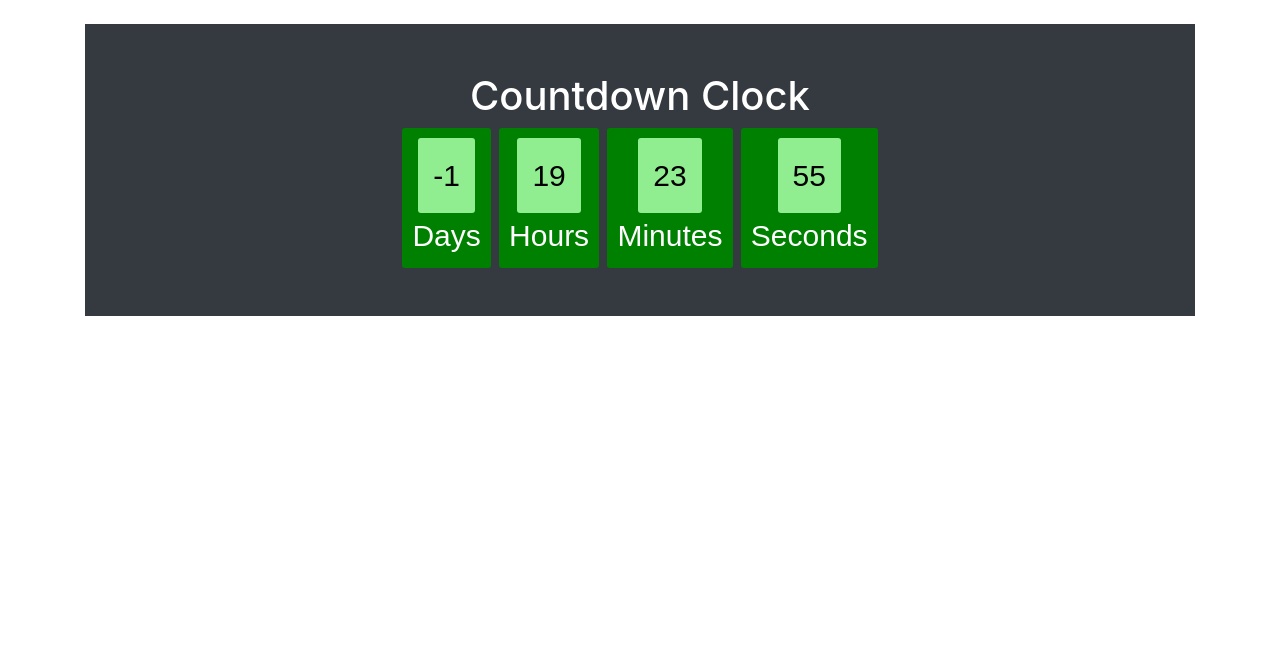
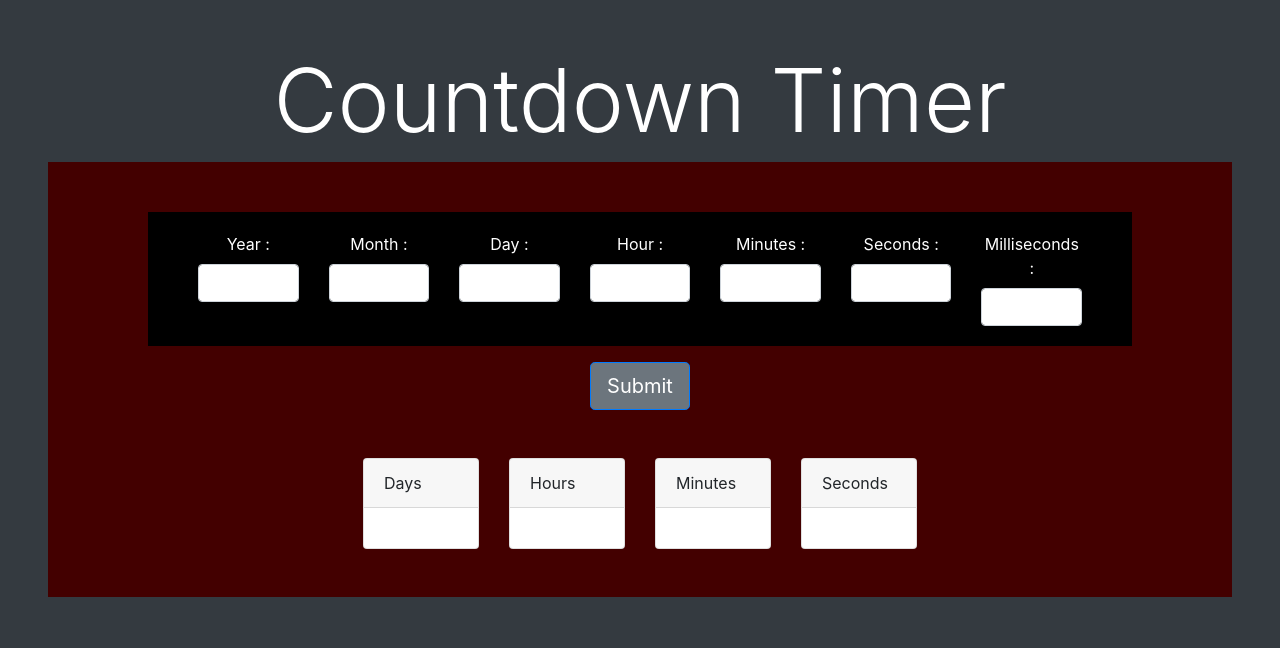
Before and after one commit to kanishk307/countdown-timer, a plain HTML site: page index.html in a window 1280 px wide. Drawn offline with nearby package versions, Linux system fonts and the light colour scheme.

Commit message:
Countdown timer

```diff
--- a/index.html
+++ b/index.html
@@ -1,43 +1,115 @@
 <!DOCTYPE HTML>
 <html>
 <head>
+
+<link href="https://maxcdn.bootstrapcdn.com/bootstrap/4.0.0/css/bootstrap.min.css" rel="stylesheet" integrity="sha384-Gn5384xqQ1aoWXA+058RXPxPg6fy4IWvTNh0E263XmFcJlSAwiGgFAW/dAiS6JXm" crossorigin="anonymous">
+<script
+  src="https://code.jquery.com/jquery-2.2.4.js"
+  integrity="sha256-iT6Q9iMJYuQiMWNd9lDyBUStIq/8PuOW33aOqmvFpqI="
+  crossorigin="anonymous"></script>
 <link rel="stylesheet" href="src/style.css" type="text/css">
-<link href="https://maxcdn.bootstrapcdn.com/bootstrap/4.0.0/css/bootstrap.min.css" rel="stylesheet" integrity="sha384-Gn5384xqQ1aoWXA+058RXPxPg6fy4IWvTNh0E263XmFcJlSAwiGgFAW/dAiS6JXm" crossorigin="anonymous">
 </head>
-<body class="text-center">
-<div class="row">
-    <div class="container">
-        <div class="col-lg-12 bg-dark pb-5 mt-4">
-            <h1 class="pt-5 text-white">Countdown Clock</h1>
-<div id="clockdiv">
-  <div>
-    <span class="days" id="day"></span>
-    <div class="smalltext text-white">Days</div>
-  </div>
-  <div>
-    <span class="hours" id="hour"></span>
-    <div class="smalltext text-white">Hours</div>
-  </div>
-  <div>
-    <span class="minutes" id="minute"></span>
-    <div class="smalltext text-white">Minutes</div>
-  </div>
-  <div>
-    <span class="seconds" id="second"></span>
-    <div class="smalltext text-white">Seconds</div>
-  </div>
-</div>
 
-        </div>
+
+<body class="py-5 bg-dark">
+<h2 class="text-white text-center display-2">Countdown Timer</h2>
+<div class="pt-5 mx-5 full-container" style="background-color: #430000;">
+<form action="" class="form form-group data-input" id="data-form">
+<div class="row text-center px-5">
+    <div class="col">
+      <label for="year-textbox" class="text-white">Year : </label><input type="text" id="year-textbox" class="form-control d-inline">
     </div>
+
+    <div class="col">
+      <label for="month-textbox" class="text-white">Month : </label><input type="text" id="month-textbox" class="form-control d-inline">
+    </div>
+
+    <div class="col">
+      <label for="day-textbox" class="text-white">Day : </label><input type="text" id="day-textbox" class="form-control d-inline">
+    </div>
+
+    <div class="col">
+      <label for="hour-textbox" class="text-white">Hour : </label><input type="text" id="hour-textbox" class="form-control d-inline">
+    </div>
+
+    <div class="col">
+      <label for="minute-textbox" class="text-white">Minutes : </label><input type="text" id="minute-textbox" class="form-control d-inline">
+    </div>
+
+    <div class="col">
+      <label for="second-textbox" class="text-white">Seconds : </label><input type="text" id="second-textbox" class="form-control d-inline">
+    </div>
+
+    <div class="col">
+      <label for="millisecond-textbox" class="text-white">Milliseconds : </label><input type="text" id="millisecond-textbox" class="form-control d-inline">
+    </div>
+
 </div>
 
 
-<p id="demo"></p>
+
+</form>
+<button class="btn btn-primary btn-lg mx-auto mt-0 bg-secondary" style="display: block;" id="submit">Submit</button>
+
+<div class="row main-container py-5" id="countdown-main">
+
+<div class="col">
+   <div class="card">
+       <div class="card-header">
+           <div>Days</div>
+       </div>
+       <div class="card-body">
+           <span class="days" id="day"></span>
+       </div>
+   </div>
+</div>
+
+
+
+<div class="col">
+   <div class="card">
+       <div class="card-header">
+           <div>Hours</div>
+       </div>
+       <div class="card-body">
+           <span class="hours" id="hour"></span>
+       </div>
+   </div>
+</div>
+
+
+
+<div class="col">
+   <div class="card">
+       <div class="card-header">
+           <div>Minutes</div>
+       </div>
+       <div class="card-body">
+           <span class="minutes" id="minute"></span>
+       </div>
+   </div>
+</div>
+
+
+<div class="col">
+   <div class="card">
+       <div class="card-header">
+           <div>Seconds</div>
+       </div>
+       <div class="card-body">
+           <span class="seconds" id="second"></span>
+       </div>
+   </div>
+</div>
+
+
+</div>
+
+
 
 <script src="src/script.js"></script>
-<script src="https://maxcdn.bootstrapcdn.com/bootstrap/4.0.0/js/bootstrap.min.js" integrity="sha384-JZR6Spejh4U02d8jOt6vLEHfe/JQGiRRSQQxSfFWpi1MquVdAyjUar5+76PVCmYl" crossorigin="anonymous"></script>
-<script src="https://maxcdn.bootstrapcdn.com/bootstrap/4.0.0/js/bootstrap.bundle.min.js" integrity="sha384-feJI7QwhOS+hwpX2zkaeJQjeiwlhOP+SdQDqhgvvo1DsjtiSQByFdThsxO669S2D" crossorigin="anonymous"></script>
+
+</div>
 
 </body>
 </html>
--- a/src/script.js
+++ b/src/script.js
@@ -1,23 +1,62 @@
 
-var deadline = new Date(2018,03,25,11,30,00,00).getTime();
 
-var x = setInterval(function() {
+var y,m,d,h,min,s,ms;
 
-var now = new Date().getTime();
-var t = deadline - now;
+
+
+   document.getElementById('submit').onclick = function(){
+    y = document.getElementById('year-textbox').value;
+    console.log(y);
+    m = document.getElementById('month-textbox').value;
+    console.log(m);
+    d = document.getElementById('day-textbox').value;
+    console.log(d);
+    h = document.getElementById('hour-textbox').value;
+    console.log(h);
+    min = document.getElementById('minute-textbox').value;
+    console.log(min);
+    s = document.getElementById('second-textbox').value;
+    console.log(s);
+    ms = document.getElementById('millisecond-textbox').value;
+    console.log(ms);
+
+    var deadline = new Date(y,m,d,h,min,s,ms).getTime();
+console.log(deadline);
+
+
+    var x = setInterval(function() {
+        var now = new Date().getTime();
+    console.log(now);
+
+    var t = deadline - now;
+    console.log(t);
 var days = Math.floor(t / (1000 * 60 * 60 * 24));
 var hours = Math.floor((t%(1000 * 60 * 60 * 24))/(1000 * 60 * 60));
 var minutes = Math.floor((t % (1000 * 60 * 60)) / (1000 * 60));
 var seconds = Math.floor((t % (1000 * 60)) / 1000);
+var milliseconds = Math.floor((t % (1000 * 60)) / (1000*60));
 document.getElementById("day").innerHTML =days-31;
 document.getElementById("hour").innerHTML =hours;
 document.getElementById("minute").innerHTML = minutes;
 document.getElementById("second").innerHTML =seconds;
-if (t < 0) {
+//document.getElementById("millisecond").innerHTML =milliseconds;
+
+
+if (seconds === 0) {
+//        break;
         clearInterval(x);
-        document.getElementById("demo").innerHTML = "TIME UP";
+//        days=0;
+//        hours=0;
+//        minutes=0;
+//        seconds=0;
+//        milliseconds=0;
+//        document.getElementById("demo").innerHTML = "TIME UP";
         document.getElementById("day").innerHTML ='0';
         document.getElementById("hour").innerHTML ='0';
         document.getElementById("minute").innerHTML ='0' ;
-        document.getElementById("second").innerHTML = '0'; }
-}, 1000);
+        document.getElementById("second").innerHTML = '0';
+        document.getElementById("millisecond").innerHTML ='0';
+        alert("TIME UP");
+}
+}, 1);
+   }
--- a/src/style.css
+++ b/src/style.css
@@ -1,37 +1,34 @@
-body{
-    text-align: center;
-    background: darkgray;
-  font-family: sans-serif;
-  font-weight: 100;
-    margin: 10px auto;
+.container{
+    padding-top: 20px;
+    width: 500px;
+    height: 350px;
+    position: absolute;
+    top: 50%;
+    left: 50%;
+    margin-left: -250px;
+    margin-top: -150px;
+    z-index: -111;
 }
-h1{
-  color: black;
-  font-weight: 100;
-  font-size: 40px;
-  margin: 40px 0px 20px;
+
+
+.data-input{
+    background: #000000;
+    padding: 20px 2px;
+    margin-top: 2px;
+    margin-left: 100px;
+    margin-right: 100px;
+
 }
- #clockdiv{
-    font-family: sans-serif;
-    color: #000;
-    display: inline-block;
-    font-weight: 100;
-    text-align: center;
-    font-size: 30px;
+
+/*
+.days,.hours, .minutes, .seconds, .milliseconds {
+    padding: 30px;
+}*/
+
+#clockdiv {
+ background-color: darkblue;
 }
-#clockdiv > div{
-    padding: 10px;
-    border-radius: 3px;
-    background: green;
-    display: inline-block;
+
+.main-container {
+    margin: 0 300px;
 }
-#clockdiv div > span{
-    padding: 15px;
-    border-radius: 3px;
-    background: lightgreen;
-    display: inline-block;
-}
-smalltext{
-    padding-top: 5px;
-    font-size: 16px;
-}
```
